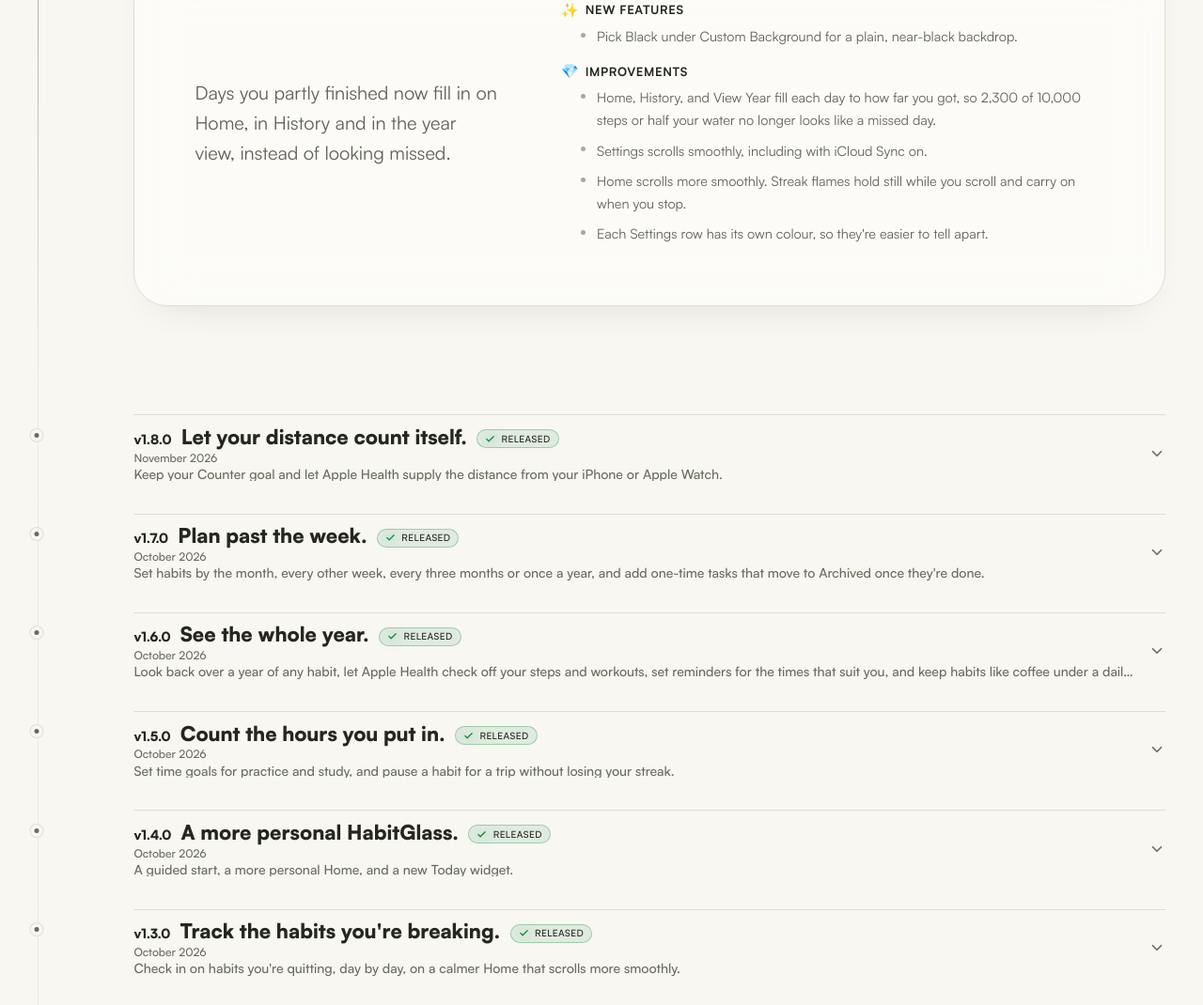
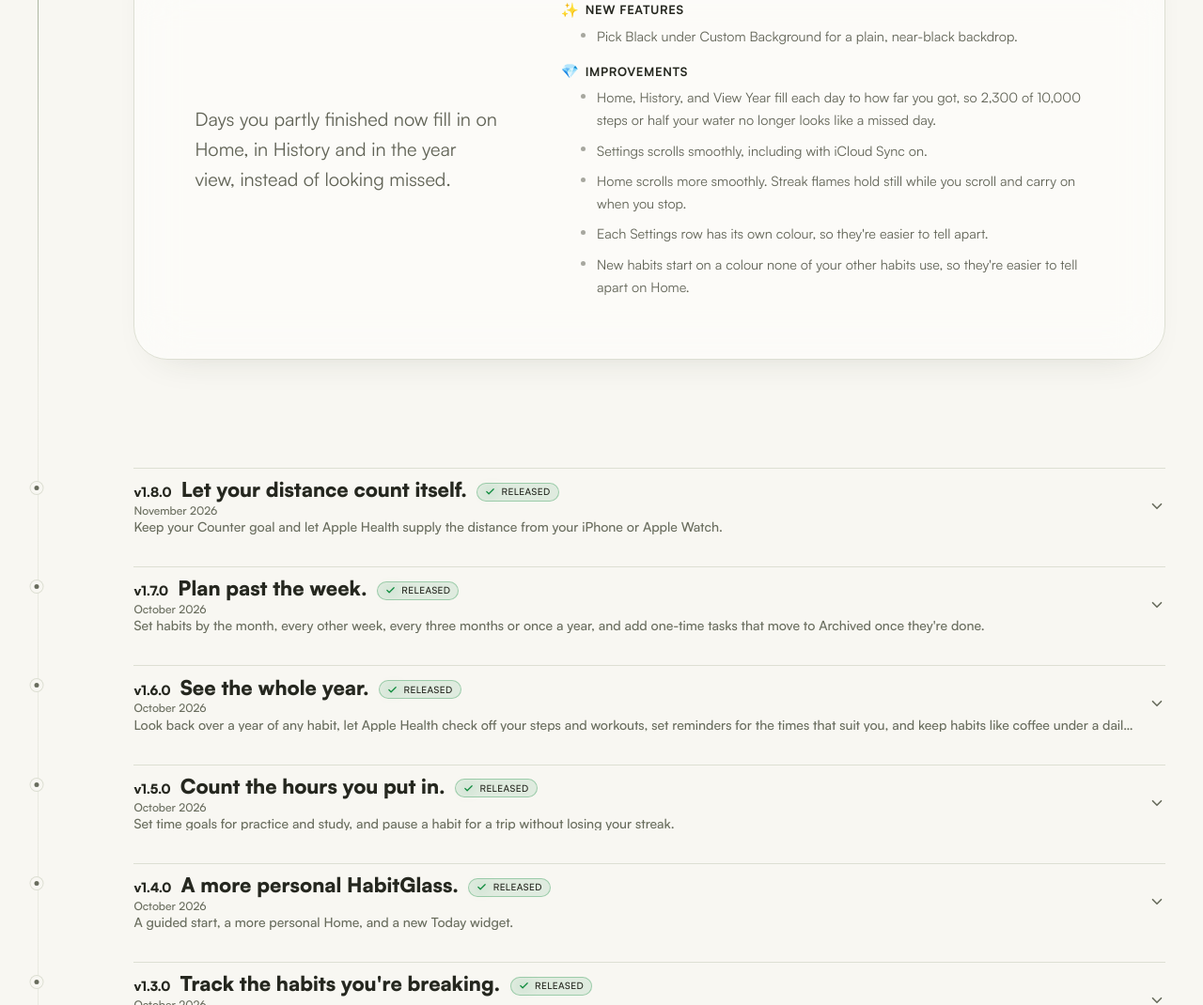
Before and after one commit to lpuljic/habitglass-public, a plain HTML site: page releases.html in a window 1280 px wide. Shown: the part 734-1804 px from the top of the page at 94% size. Drawn offline with Linux system fonts and the light colour scheme.

Commit message:
sync site content from source repo

```diff
--- a/releases.html
+++ b/releases.html
@@ -146,6 +146,7 @@
                 <li>Settings scrolls smoothly, including with iCloud Sync on.</li>
                 <li>Home scrolls more smoothly. Streak flames hold still while you scroll and carry on when you stop.</li>
                 <li>Each Settings row has its own colour, so they're easier to tell apart.</li>
+                <li>New habits start on a colour none of your other habits use, so they're easier to tell apart on Home.</li>
               </ul>
             </section>
           </div>
```
